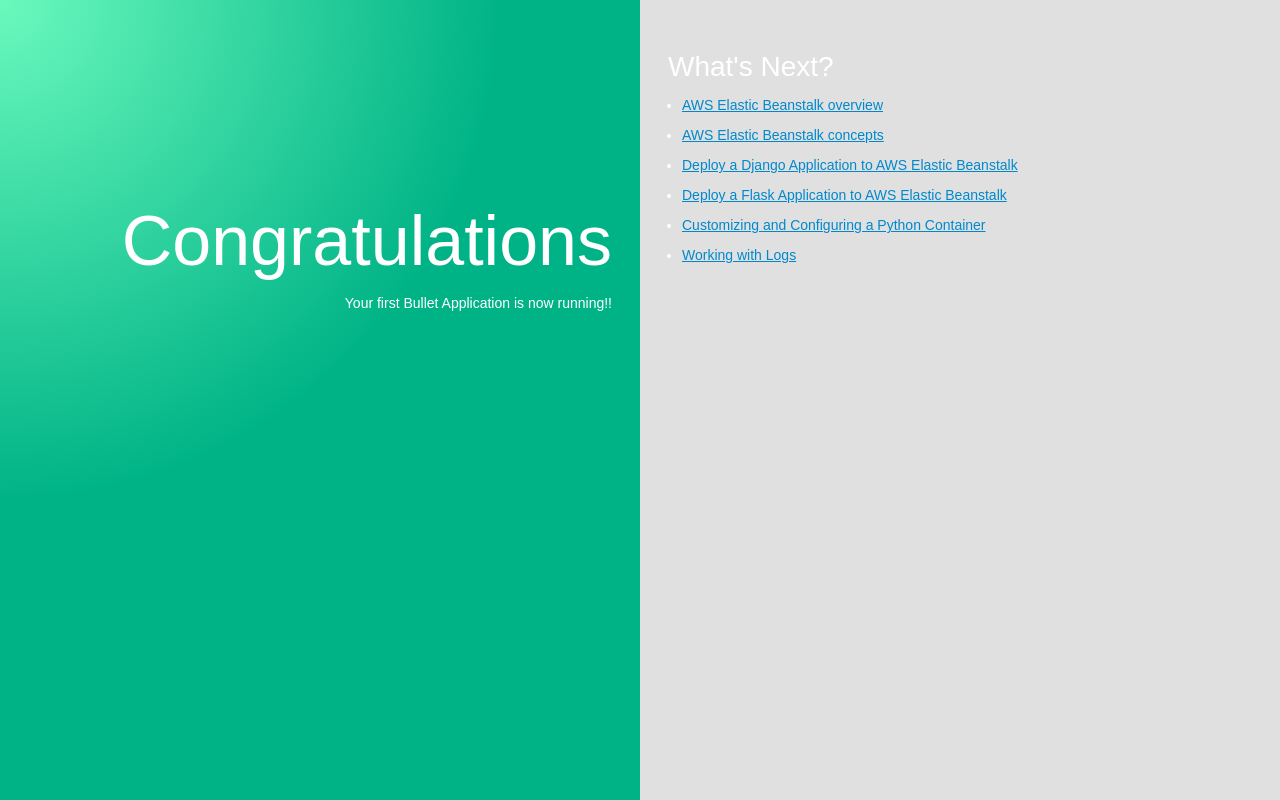
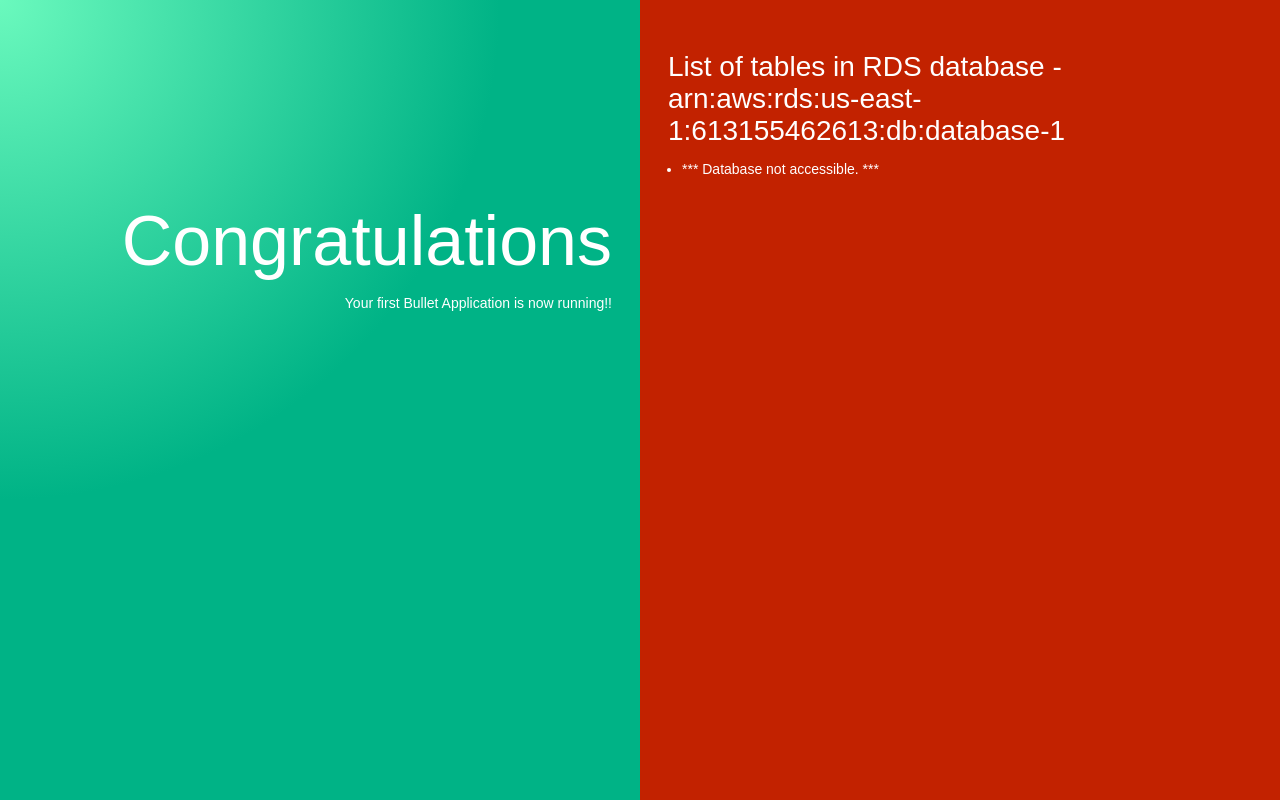
Before and after one commit to TestShared-demo/BeanstalkPythonSampleApp, a Flask app: page / in a window 1280 px wide. Run offline with Flask 2, Linux system fonts and the light colour scheme.

Commit message:
Added RDS list table logic.

```diff
--- a/application.py
+++ b/application.py
@@ -1,12 +1,30 @@
 from flask import Flask, render_template
 import os
+import random
+import boto3
+import sqlalchemy as db
 
 app = Flask(__name__)
 
 @app.route("/")
 def index():
 
-    return render_template("index.html")
+    try:
+        connection_str = f'mysql+pymysql://admin123:admin123@database-1.cwccoglqaq27.us-east-1.rds.amazonaws.com:3306/Bullet'
+        engine = db.create_engine(connection_str, connect_args={'connect_timeout': 2})
+        rds_table_list = []
+        result = engine.execute("show tables;")
+
+        for tables in result:
+            table_name = str(tables).replace(",","").replace("(","").replace(")","").replace("\'","")
+            rds_table_list.append(table_name)
+    except Exception as e:
+        print("RDS connection failed: {}".format(e), flush=True)
+        rds_table_list = ["*** Database not accessible. ***"]
+
+    print (rds_table_list, flush=True)
+
+    return render_template("index.html", rds_table_list=rds_table_list)
 
 if __name__ == "__main__":
     app.run(host="0.0.0.0", port=int(os.environ.get("PORT", 80)))
--- a/requirements.txt
+++ b/requirements.txt
@@ -1 +1,4 @@
 Flask==1.0
+Boto3
+sqlalchemy
+pymysql
--- a/templates/index.html
+++ b/templates/index.html
@@ -61,7 +61,7 @@
     bottom: 0px;
     left: 50%;
 
-    background-color: #E0E0E0;
+    background-color: #C22200;
   }
 
   h1 {
@@ -90,16 +90,14 @@
   </div>
 
   <div class="linksColumn">
-    <h2>What's Next?</h2>
+    <h2>List of tables in RDS database - arn:aws:rds:us-east-1:613155462613:db:database-1</h2>
+
     <ul>
-    <li><a href="http://docs.amazonwebservices.com/elasticbeanstalk/latest/dg/">AWS Elastic Beanstalk overview</a></li>
-    <li><a href="http://docs.amazonwebservices.com/elasticbeanstalk/latest/dg/index.html?concepts.html">AWS Elastic Beanstalk concepts</a></li>
-    <li><a href="http://docs.amazonwebservices.com/elasticbeanstalk/latest/dg/create_deploy_Python_django.html">Deploy a Django Application to AWS Elastic Beanstalk</a></li>
-    <li><a href="http://docs.amazonwebservices.com/elasticbeanstalk/latest/dg/create_deploy_Python_flask.html">Deploy a Flask Application to AWS Elastic Beanstalk</a></li>
-    <li><a href="http://docs.amazonwebservices.com/elasticbeanstalk/latest/dg/create_deploy_Python_custom_container.html">Customizing and Configuring a Python Container</a></li>
-    <li><a href="http://docs.amazonwebservices.com/elasticbeanstalk/latest/dg/using-features.loggingS3.title.html">Working with Logs</a></li>
+    {% for table in rds_table_list %}
+      <li>{{ table }}</li>
+      {% endfor %}
+    </ul>
 
-    </ul>
   </div>
 </body>
 </html>
```
